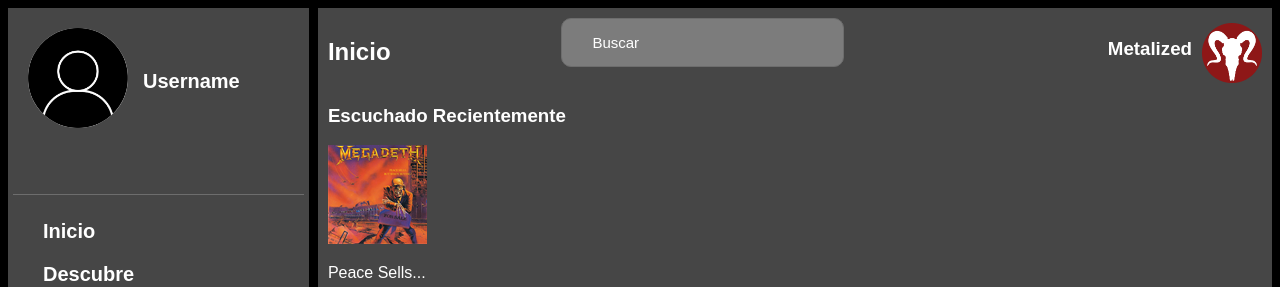
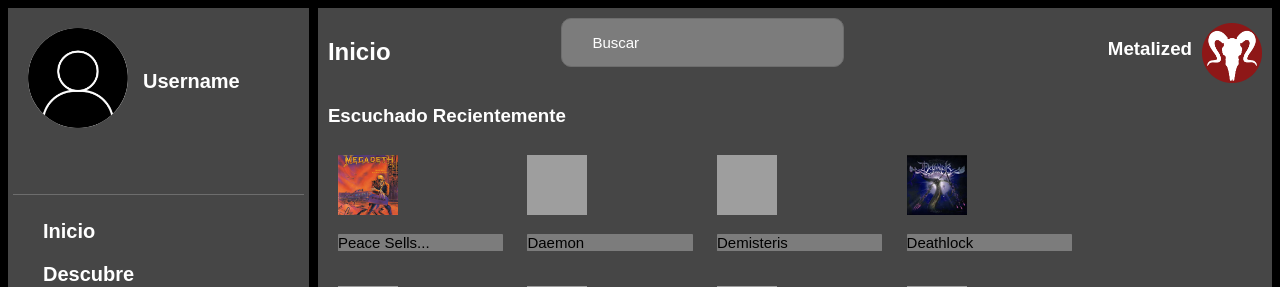
Before and after one commit to DelfiLinares/METALIZED, a PHP site: page /metalized.html in a window 1280 px wide. Shown: the top 287 px of the page. Run offline with PHP 8.4, Linux system fonts and the light colour scheme; grey boxes are pictures that could not be loaded.

Commit message:
Update metalized.css

```diff
--- a/metalized.css
+++ b/metalized.css
@@ -70,6 +70,7 @@ main{
 }
 
 #contenedor2{
+    display:block;
     background-color: rgb(70, 70, 70);
     width: 96%;
     height: 90%;
@@ -121,6 +122,31 @@ main{
     font-weight: 500;
     padding-left: 30px;
     color: rgb(255, 255, 255);
+}
+
+#albumes{
+    display: inline-block;
+    flex-wrap: wrap;
+    justify-content: space-evenly;
+    align-content: stretch ;
+}
+
+.contenedorAlbum{
+    display: inline-block;
+    width: 20%;
+    margin: 10px;
+}
+
+.contenedorAlbum img{
+    width: 60px;
+    height: 60px;
+}
+
+.contenedorAlbum p{
+    background-color: rgb(124, 124, 124);
+    color: rgb(0, 0, 0);
+    border-radius: 1%;
+    font-size: 15px;
 }
 
 footer{
```
